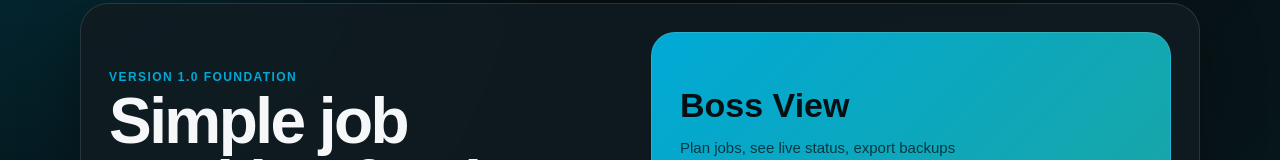
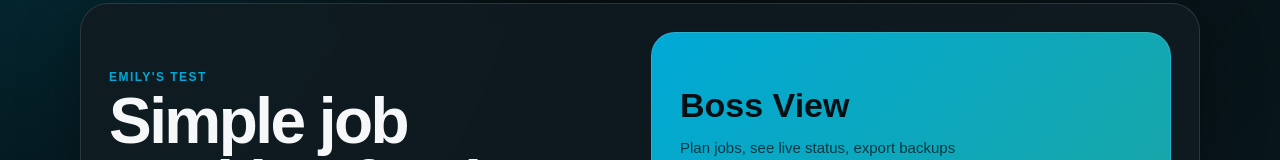
Before and after one commit to EmilyThomasEngineering/wtt-job-tracker, a plain HTML site: page index.html in a window 1280 px wide. Shown: the part 145-305 px from the top of the page. Drawn offline with Linux system fonts and the light colour scheme.

Commit message:
Test Netlify deployment workflow

```diff
--- a/index.html
+++ b/index.html
@@ -23,7 +23,7 @@
 
     <section class="hero-card">
       <div class="hero-copy">
-        <p class="section-label">Version 1.0 foundation</p>
+        <p class="section-label">Emily's Test</p>
         <h2>Simple job tracking for the workshop floor.</h2>
         <p>
           Bosses plan the work. Staff clock onto jobs. Everyone stops guessing where the day went.
```
